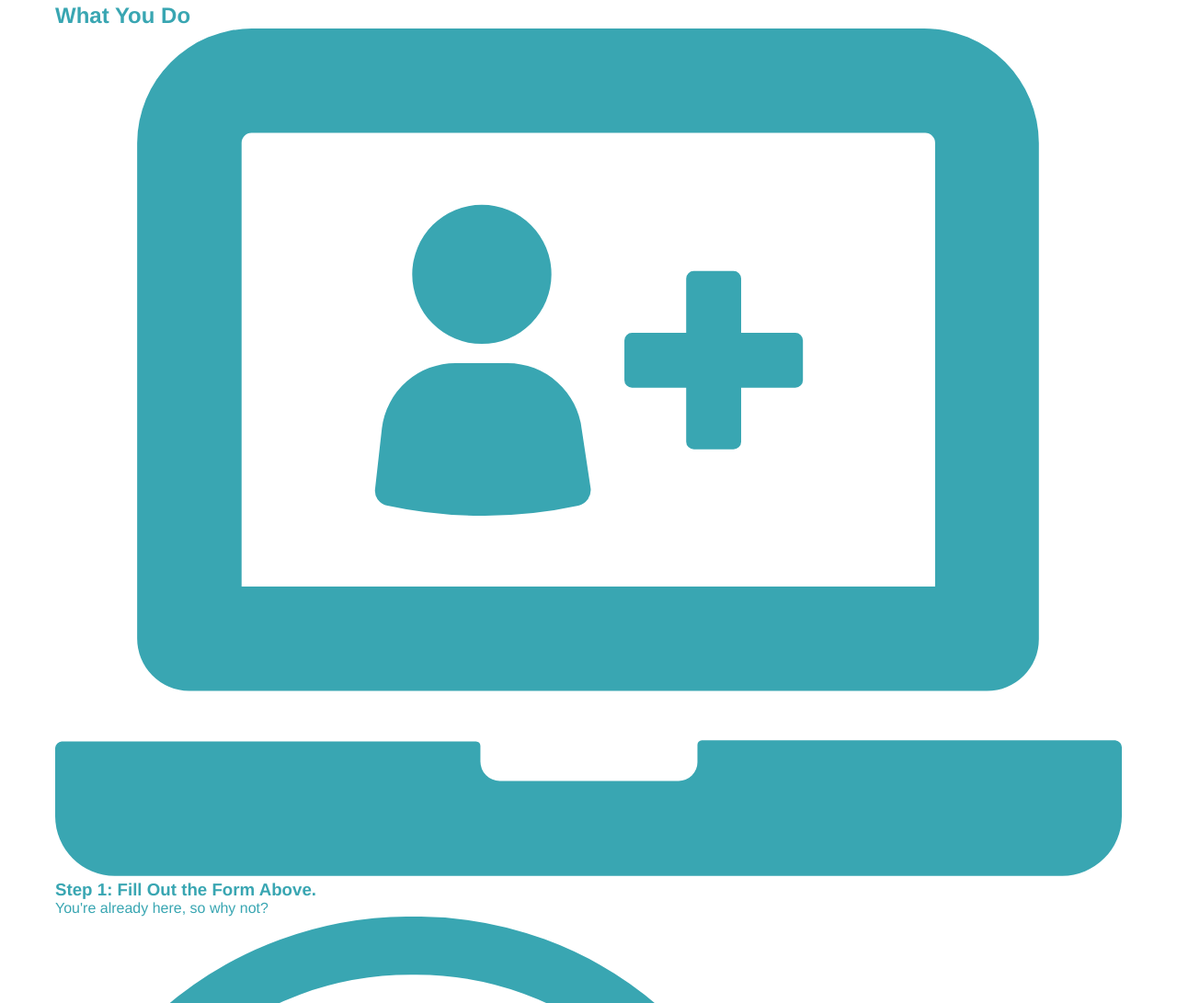
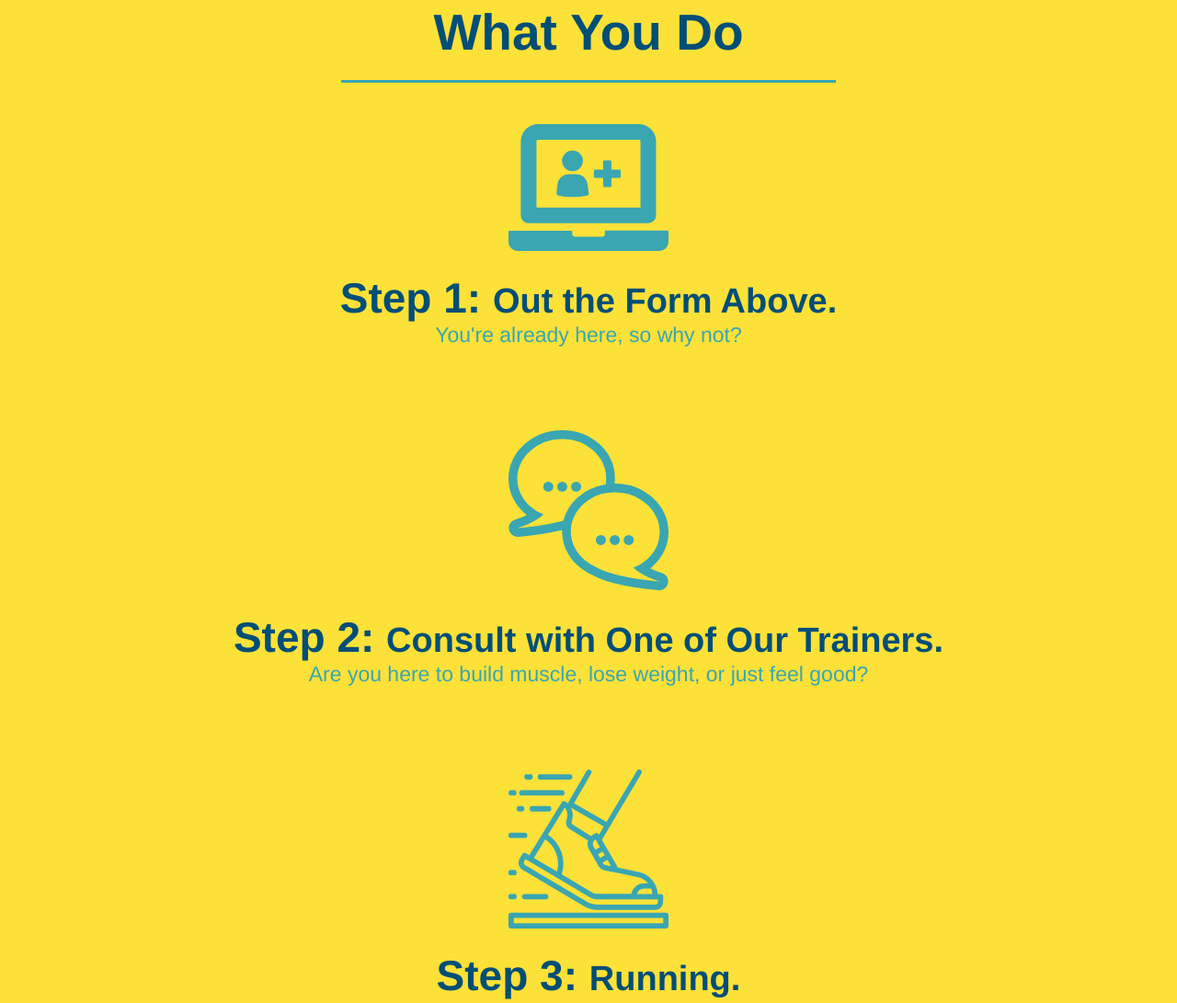
Before and after one commit to carlosbarnola/run-buddy, a plain HTML site: page index.html in a window 1280 px wide. Shown: the part 1237-2328 px from the top of the page at 92% size. Drawn offline with Linux system fonts and the light colour scheme.

Commit message:
style what you do section

```diff
--- a/assets/css/style.css
+++ b/assets/css/style.css
@@ -107,15 +107,6 @@ section {
 .intro {
     text-align: center;
 }
-.intro h2 {
-    display: inline-block;
-    font-size: 55px;
-    color: #024e76;
-    margin-bottom: 35px;
-    padding: 0 100px 20px 100px;
-    border-bottom: 3px solid;
-    border-color: #fce138;
-}
 .intro p {
     line-height: 1.7;
     color: #39a6b2;
@@ -123,3 +114,43 @@ section {
     font-size: 20px;
     margin: 0 auto;
 }
+
+.steps {
+    text-align: center;
+    background: #fce138;
+}
+
+.section-title {
+    font-size: 55px;
+    color: #024e76;
+    margin-bottom: 35px;
+    padding: 0 100px 20px 100px;
+    display: inline-block;
+    border-bottom: 3px solid;
+}
+.primary-border {
+    border-color: #fce138;
+}
+.secondary-border {
+    border-color: #39a6b2;
+}
+
+.steps div {
+    margin-bottom: 80px;
+}
+.steps img {
+    width: 15%;
+    margin: 10px 0;
+}
+.steps h3 {
+    color: #024e76;
+    font-size: 46px;
+    margin-top: 10px;
+}
+.steps p {
+    color: #39a6b2;
+    font-size: 23px;
+}
+.steps span {
+    font-size: 38px;
+}
--- a/index.html
+++ b/index.html
@@ -68,7 +68,7 @@
 
         <!-- "what we do" section -->
         <section id="what-we-do" class="intro">
-            <h2>What We Do</h2>
+            <h2 class="section-title primary-border">What We Do</h2>
             <p>
                 butcher selfies chambray shabby chic gentrify readymade yr Echo Park XOXO Tumblr normcore Banksy direct trade Blue Bottle chillwave you probably haven't heard of them
                 single-origin coffee Vice fanny pack fixie Odd Future Austin fingerstache pickled twee synth Wes Anderson Thundercats viral bitters flannel meggings narwhal
@@ -77,29 +77,29 @@
         </section>
 
         <!-- "what you do" section -->
-        <section id="what-you-do">
-            <h2>What You Do</h2>
+        <section id="what-you-do" class="steps">
+            <h2 class="section-title secondary-border">What You Do</h2>
             <div>
                 <img src="./assets/images/step-1.svg" alt="Fill-out-form-img">
-                <h3>Step 1: Fill Out the Form Above.</h3>
+                <h3>Step 1: <span>Out the Form Above.</span></h3>
                 <p>You're already here, so why not?</p>
               </div>
 
               <div>
                 <img src="./assets/images/step-2.svg" alt="consult-img">
-                <h3>Step 2: Consult with One of Our Trainers.</h3>
+                <h3>Step 2: <span>Consult with One of Our Trainers.</span></h3>
                 <p>Are you here to build muscle, lose weight, or just feel good?</p>
               </div>
 
               <div>
                 <img src="./assets/images/step-3.svg" alt="get-running-img">
-                <h3>Step 3: Get Running.</h3>
+                <h3>Step 3: <span>Running.</span></h3>
                 <p>Hit the ground running (literally) once your trainer lays out your plan.</p>
               </div>
 
               <div>
                 <img src="./assets/images/step-4.svg" alt="see-results-img">
-                <h3>Step 4: See Results.</h3>
+                <h3>Step 4: <span>See Results.</span></h3>
                 <p>Bi-weekly checkins with your trainer will keep you focused</p>
               </div>
         </section>
```
